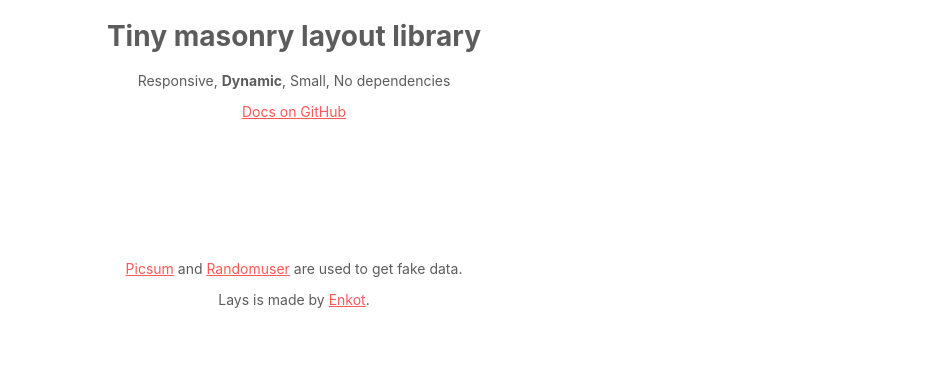
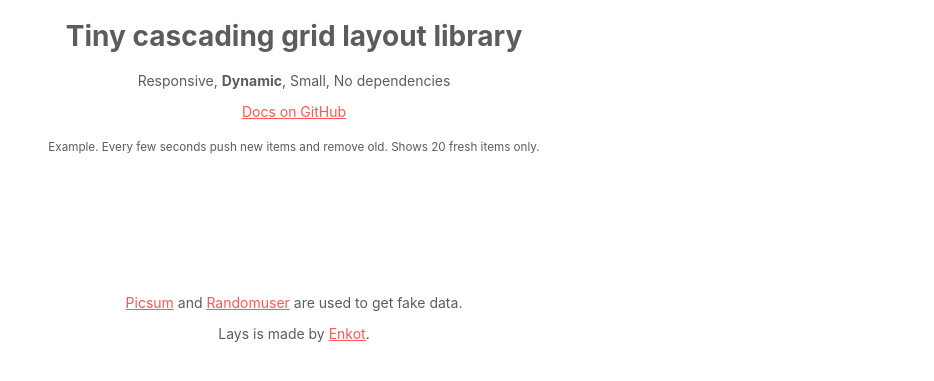
Before and after one commit to enkot/lays.js, a website: page docs/index.html in a window 1280 px wide. Shown: the part 187-568 px from the top of the page, without its empty margins (346-1280 px from the left). Drawn offline with Linux system fonts and the light colour scheme; no server answers.

Commit message:
changed README, examples and package.json

```diff
--- a/docs/index.html
+++ b/docs/index.html
@@ -4,6 +4,7 @@
 		<meta charset="utf-8">
 		<title>Lays.js</title>
 		<meta name="viewport" content="width=device-width,initial-scale=1">
+		<meta name="description" content="Cascading grid layout library">
 		<link rel="stylesheet" href="css/style.css">
 	</head>
 	<body>
@@ -12,9 +13,10 @@
 		</a>
 		<div class="infoSection">
 			<img class="logo" src="images/lays.svg" alt="Lays.js">
-			<h1 class="title">Tiny masonry layout library</h1>
+			<h1 class="title">Tiny cascading grid layout library</h1>
 			<p class="description">Responsive, <b>Dynamic</b>, Small, No dependencies</p>
-			<a href="https://github.com/enkot/lays.js">Docs on GitHub</a>
+			<a href="https://github.com/enkot/lays.js">Docs on GitHub</a><br><br>
+			<small>Example. Every few seconds push new items and remove old. Shows 20 fresh items only.</small>
 		</div>
 		<div class="masonry"></div>
 		<div class="infoSection">
@@ -25,6 +27,6 @@
 		</div>
 
 		<script src="./lays.min.js"></script>
-		<script src="./testUsage.js"></script>
+		<script src="./main.js"></script>
 	</body>
 </html>
```
Also changed, not shown: package.json (+6 -4 lines), README.md, docs/main.js (renamed from docs/testUsage.js).
